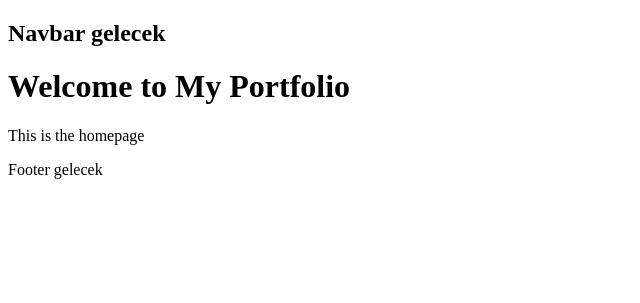
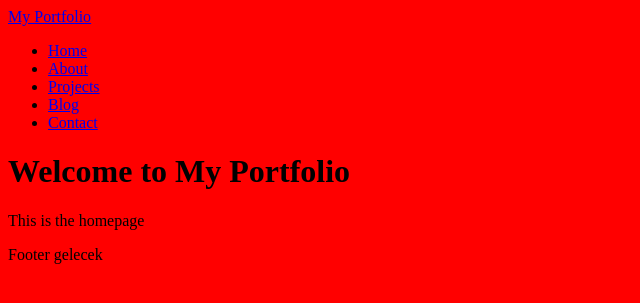
Before and after one commit to umutsarperuzun/my_portfolio_project, a Django app: page / in a window 1280 px wide. Shown: the top 303 px of the page, without its empty margins (0-640 px from the left). Run offline with Django 5.2, Linux system fonts and the light colour scheme.

Commit message:
Complete navbar HTML structure with working page links and view routing

```diff
--- /dev/null
+++ b/portfolio/static/portfolio/css/style.css
@@ -0,0 +1,6 @@
+body {
+    background-color: red ;
+}
+.container {
+    background-color: black;
+}
--- /dev/null
+++ b/portfolio/templates/portfolio/about.html
@@ -0,0 +1 @@
+{% extends "base.html" %}
--- /dev/null
+++ b/portfolio/templates/portfolio/blog.html
@@ -0,0 +1 @@
+{% extends "base.html" %}
--- /dev/null
+++ b/portfolio/templates/portfolio/contact.html
@@ -0,0 +1 @@
+{% extends "base.html" %}
--- /dev/null
+++ b/portfolio/templates/portfolio/projects.html
@@ -0,0 +1 @@
+{% extends "base.html" %}
--- a/portfolio/urls.py
+++ b/portfolio/urls.py
@@ -3,4 +3,8 @@ from . import views
 
 urlpatterns=[
     path('',views.home,name='home'),
+    path('about/',views.about,name='about'),
+    path('blog/',views.blog,name='blog'),
+    path('contact/',views.contact,name='contact'),
+    path('projects/',views.projects,name='projects'),
 ]
--- a/portfolio/views.py
+++ b/portfolio/views.py
@@ -3,3 +3,15 @@ from django.shortcuts import render
 # Create your views here.
 def home(request):
     return render(request,"portfolio/home.html")
+
+def about(request):
+    return render(request,"portfolio/about.html")
+
+def blog(request):
+    return render(request,"portfolio/blog.html")
+
+def projects(request):
+    return render(request,"portfolio/projects.html")
+
+def contact(request):
+    return render(request,"portfolio/contact.html")
--- a/templates/base.html
+++ b/templates/base.html
@@ -1,19 +1,36 @@
 <!-- templates/base.html -->
+{% load static %}
 <!DOCTYPE html>
 <html lang="en">
-<head>
-    <meta charset="UTF-8">
+  <head>
+    <meta charset="UTF-8" />
+    <link rel="stylesheet" href="{% static 'portfolio/css/style.css' %}" />
     <title>{% block title %}My Portfolio{% endblock %}</title>
-</head>
-<body>
+  </head>
+  <body>
     <header>
-        <h2>Navbar gelecek</h2>
+      <nav class="navbar">
+        <div class="navbar-container">
+          <div class="navbar=logo">
+            <a href="{% url 'home' %}">My Portfolio</a>
+          </div>
+          <div class="navbar-links">
+            <ul class="navbar-menu">
+              <li><a href="{% url 'home'%}" class="navbar-link">Home</a></li>
+              <li><a href="{% url 'about'%}" class="navbar-link">About</a></li>
+              <li><a href="{% url 'projects'%}" class="navbar-link">Projects</a></li>
+              <li><a href="{% url 'blog'%}" class="navbar-link">Blog</a></li>
+              <li><a href="{% url 'contact'%}" class="navbar-link">Contact</a></li>
+            </ul>
+          </div>
+        </div>
+      </nav>
     </header>
 
     {% block content %}{% endblock %}
 
     <footer>
-        <p>Footer gelecek</p>
+      <p>Footer gelecek</p>
     </footer>
-</body>
+  </body>
 </html>
```
